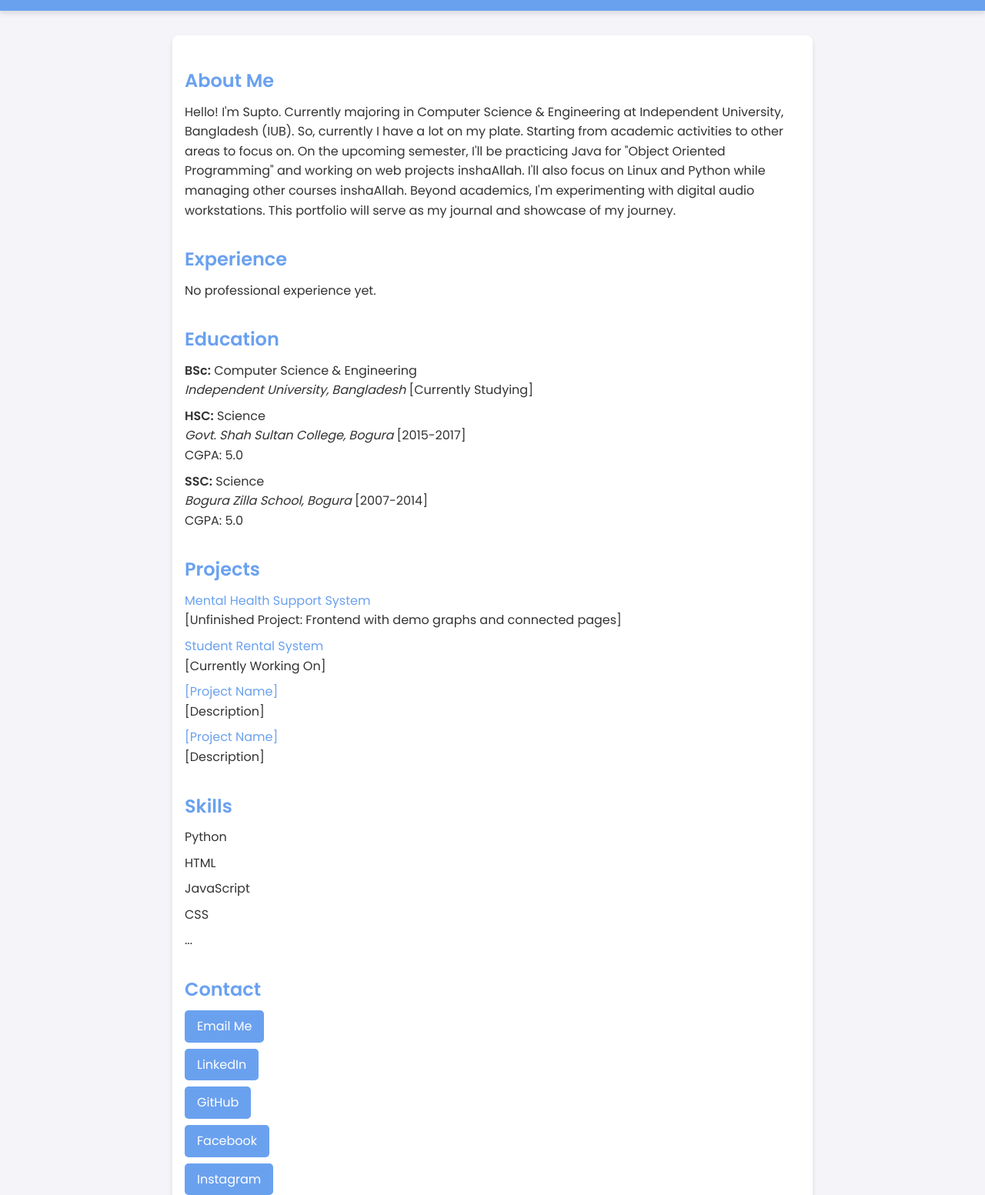
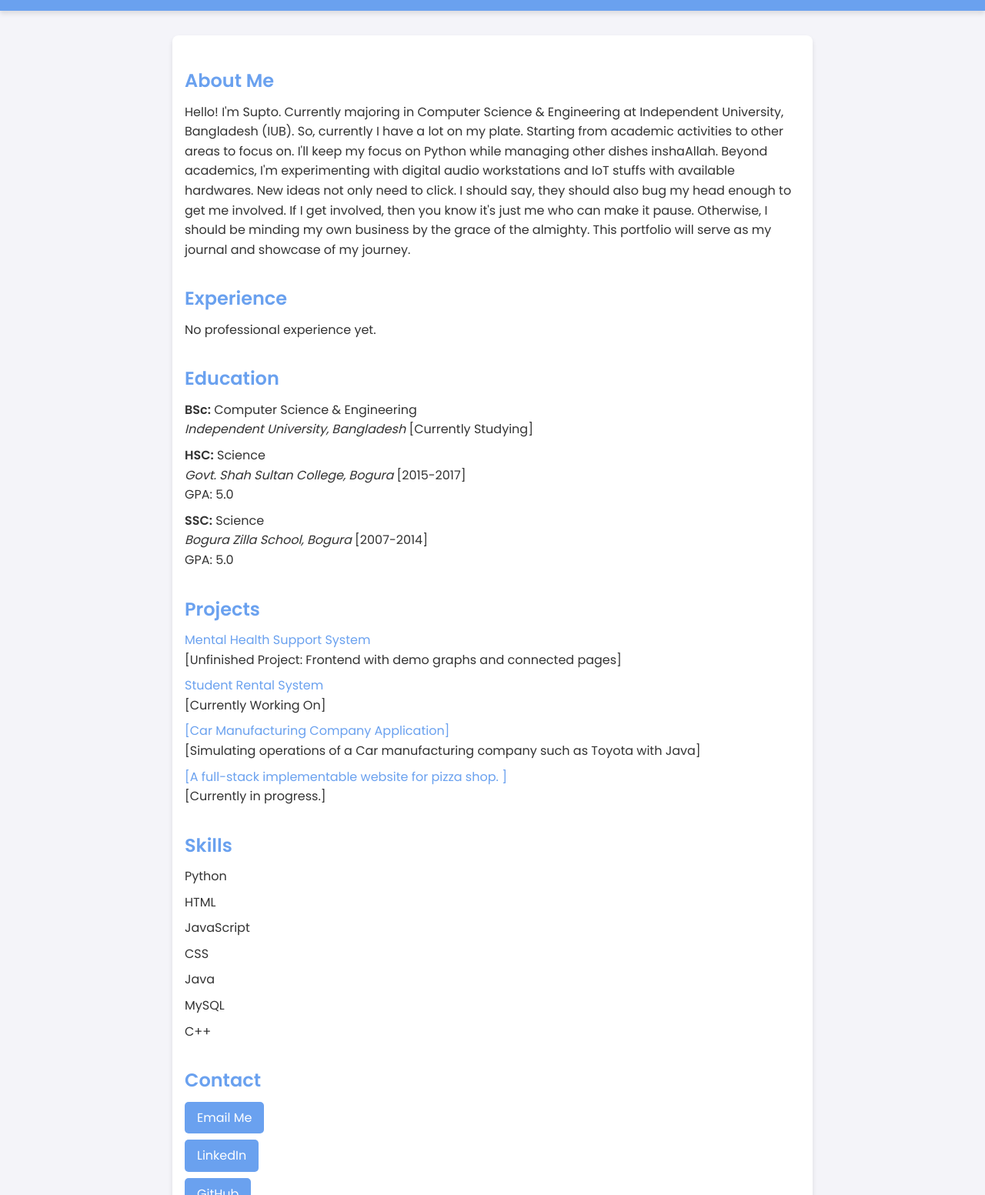
Before and after one commit to mb-shupto/portfolio, a plain HTML site: page index.html in a window 1280 px wide. Shown: the part 180-1733 px from the top of the page at 77% size. Drawn offline with Linux system fonts and the light colour scheme.

Commit message:
Update index.html

```diff
--- a/index.html
+++ b/index.html
@@ -102,9 +102,10 @@
       <h3>About Me</h3>
       <p>
         Hello! I'm Supto. Currently majoring in Computer Science & Engineering at Independent University, Bangladesh (IUB).
-        So, currently I have a lot on my plate. Starting from academic activities to other areas to focus on. On the upcoming semester, I'll be
-        practicing Java for "Object Oriented Programming" and working on web projects inshaAllah. I'll also focus on Linux and Python while managing other
-        courses inshaAllah. Beyond academics, I'm experimenting with digital audio workstations. This portfolio will serve as my journal and showcase of my journey.
+        So, currently I have a lot on my plate. Starting from academic activities to other areas to focus on. I'll keep my focus on Python while managing other
+        dishes inshaAllah. Beyond academics, I'm experimenting with digital audio workstations and IoT stuffs with available hardwares. New ideas not only need to click.
+        I should say, they should also bug my head enough to get me involved. If I get involved, then you know it's just me who can make it pause. Otherwise,
+        I should be minding my own business by the grace of the almighty. This portfolio will serve as my journal and showcase of my journey.
       </p>
     </section>
 
@@ -123,12 +124,12 @@
         <li>
           <strong>HSC:</strong> Science <br>
           <em>Govt. Shah Sultan College, Bogura</em> [2015-2017] <br>
-          CGPA: 5.0
+          GPA: 5.0
         </li>
         <li>
           <strong>SSC:</strong> Science <br>
           <em>Bogura Zilla School, Bogura</em> [2007-2014] <br>
-          CGPA: 5.0
+          GPA: 5.0
         </li>
       </ul>
     </section>
@@ -145,12 +146,12 @@
           [Currently Working On]
         </li>
         <li>
-          <a href="[Project Link]">[Project Name]</a> <br>
-          [Description]
+          <a href="[https://github.com/mb-shupto/carManufacturing.git]">[Car Manufacturing Company Application]</a> <br>
+          [Simulating operations of a Car manufacturing company such as Toyota with Java]
         </li>
         <li>
-          <a href="[Project Link]">[Project Name]</a> <br>
-          [Description]
+          <a href="[https://github.com/mb-shupto/pizzaOrder.git]">[A full-stack implementable website for pizza shop. ]</a> <br>
+          [Currently in progress.]
         </li>
       </ul>
     </section>
@@ -162,7 +163,9 @@
         <li>HTML</li>
         <li>JavaScript</li>
         <li>CSS</li>
-        <li>...</li>
+        <li>Java</li>
+        <li>MySQL</li>
+        <li>C++</li>
       </ul>
     </section>
 
```
